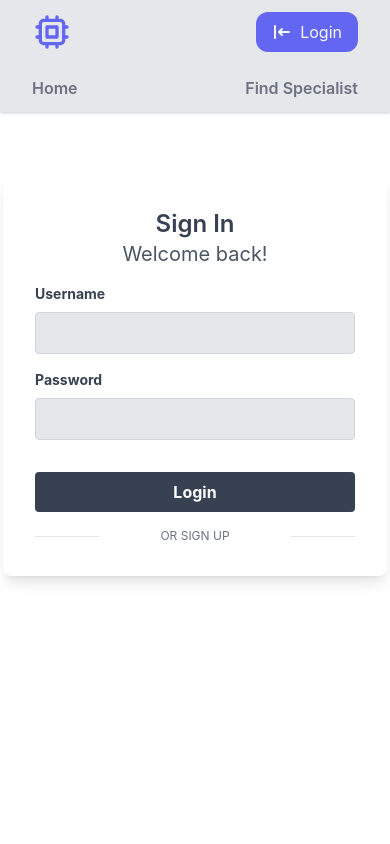
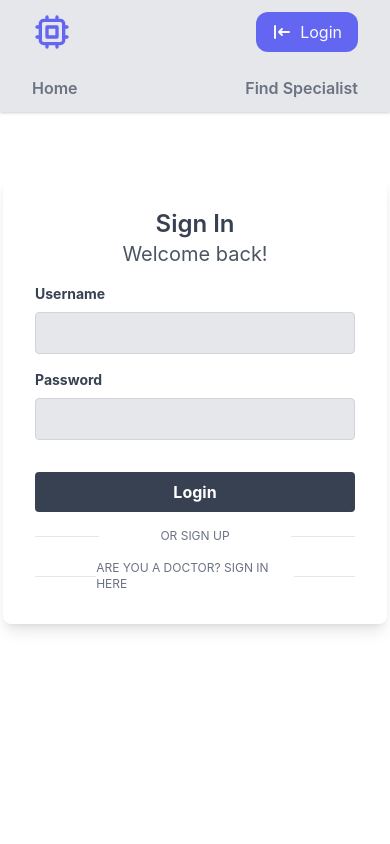
Before and after one commit to Kipronokirui/Phase-4-project, a React (Create React App) app: page /login in a window 390 px wide. Shown: the top 844 px of the page. Built offline with nearby package versions, Linux system fonts and the light colour scheme; the HTML template or start-up script is replaced by a standard one.

Commit message:
login form

```diff
--- a/src/components/authentication/HealthcareProviderLoginForm.jsx
+++ b/src/components/authentication/HealthcareProviderLoginForm.jsx
@@ -102,8 +102,8 @@
 
                   <div className="mt-4 flex items-center justify-between">
                       <span className="border-b w-1/5 md:w-1/4"></span>
-                      <a href="/login/healthcare-provider" className="text-xs text-gray-500 uppercase">
-                        Are you an Healthcare Provider?
+                      <a href="/login" className="text-xs text-gray-500 uppercase">
+                        Sign In as Client
                       </a>
                       <span className="border-b w-1/5 md:w-1/4"></span>
                   </div>
--- a/src/components/authentication/LoginForm.jsx
+++ b/src/components/authentication/LoginForm.jsx
@@ -99,6 +99,14 @@
                       </a>
                       <span className="border-b w-1/5 md:w-1/4"></span>
                   </div>
+
+                  <div className="mt-4 flex items-center justify-between">
+                      <span className="border-b w-1/5 md:w-1/4"></span>
+                      <a href="/login/healthcare-provider" className="text-xs text-gray-500 uppercase">
+                        Are you a Doctor? Sign in here
+                      </a>
+                      <span className="border-b w-1/5 md:w-1/4"></span>
+                  </div>
               </form>
           </div>
       </div>
```
